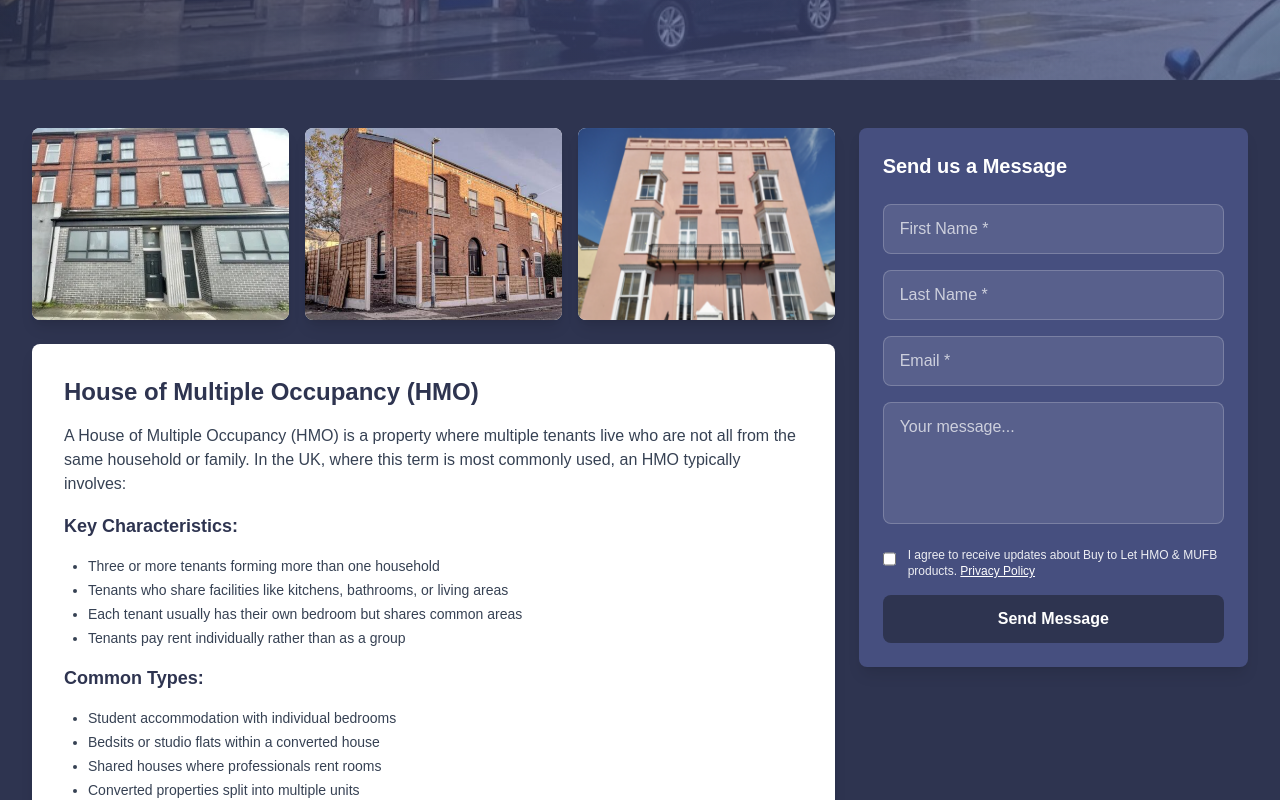
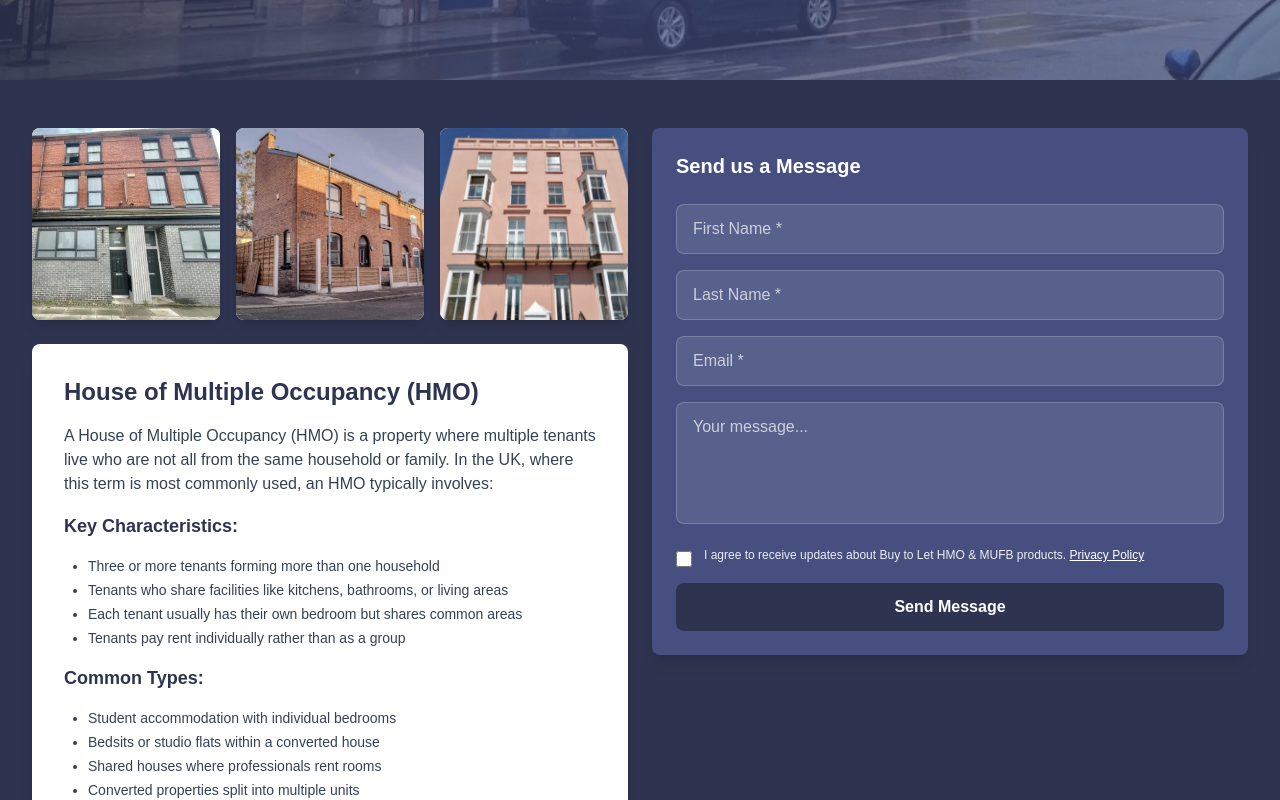
Before and after one commit to ZaCT-Media/best-quote-group, a Next.js app: page /buy-to-let in a window 1280 px wide. Shown: the part 620-1420 px from the top of the page. Built offline with nearby package versions, Linux system fonts and the light colour scheme.

Commit message:
50/50 two column

```diff
--- a/app/buy-to-let/page.tsx
+++ b/app/buy-to-let/page.tsx
@@ -52,9 +52,9 @@
         {/* Main Content Section - Two Column Layout */}
         <section className="py-12 bg-[#2e3450]">
           <div className="max-w-7xl mx-auto px-4 sm:px-6 lg:px-8">
-            <div className="grid grid-cols-1 lg:grid-cols-3 gap-6">
+            <div className="grid grid-cols-1 lg:grid-cols-2 gap-6">
               {/* Left Column - Images and Text Content */}
-              <div className="lg:col-span-2 space-y-6">
+              <div className="space-y-6">
                 {/* Images Row */}
                 <div className="grid grid-cols-1 md:grid-cols-3 gap-4">
                   <div className="bg-white rounded-lg overflow-hidden shadow-lg">
@@ -138,7 +138,7 @@
               </div>
 
               {/* Right Column - Contact Form */}
-              <div className="lg:col-span-1">
+              <div>
                 <div className="bg-[#464f7f] rounded-lg p-6 shadow-lg sticky top-[200px] lg:top-[260px]">
                   <h3 className="text-xl font-bold text-white mb-6">Send us a Message</h3>
 
```
